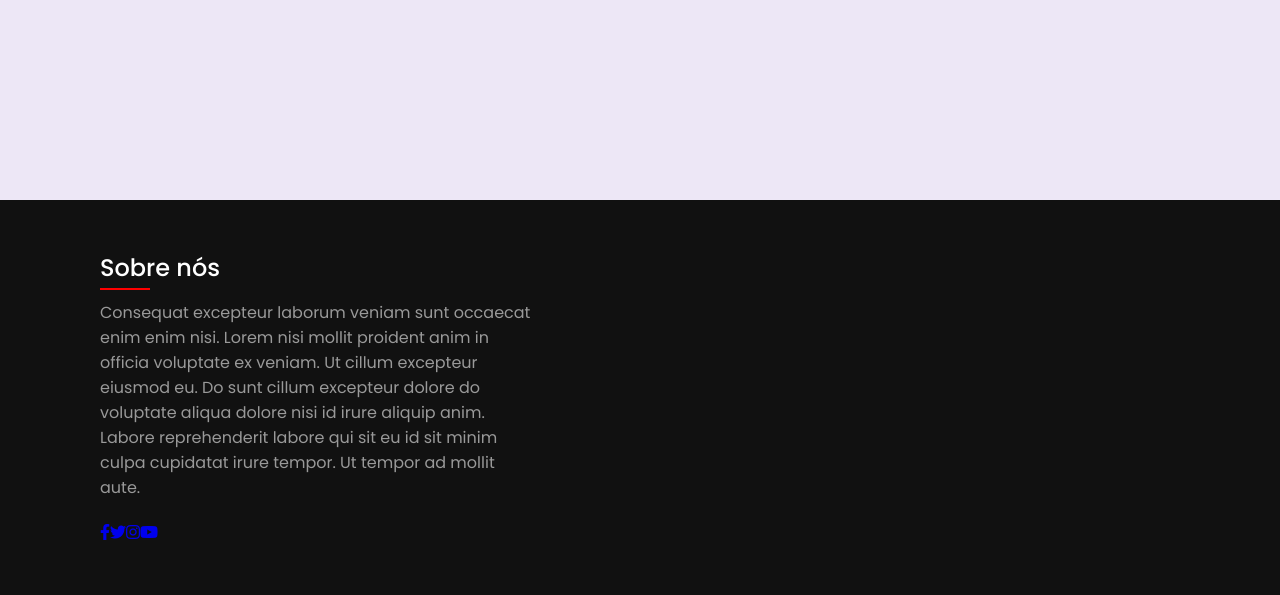
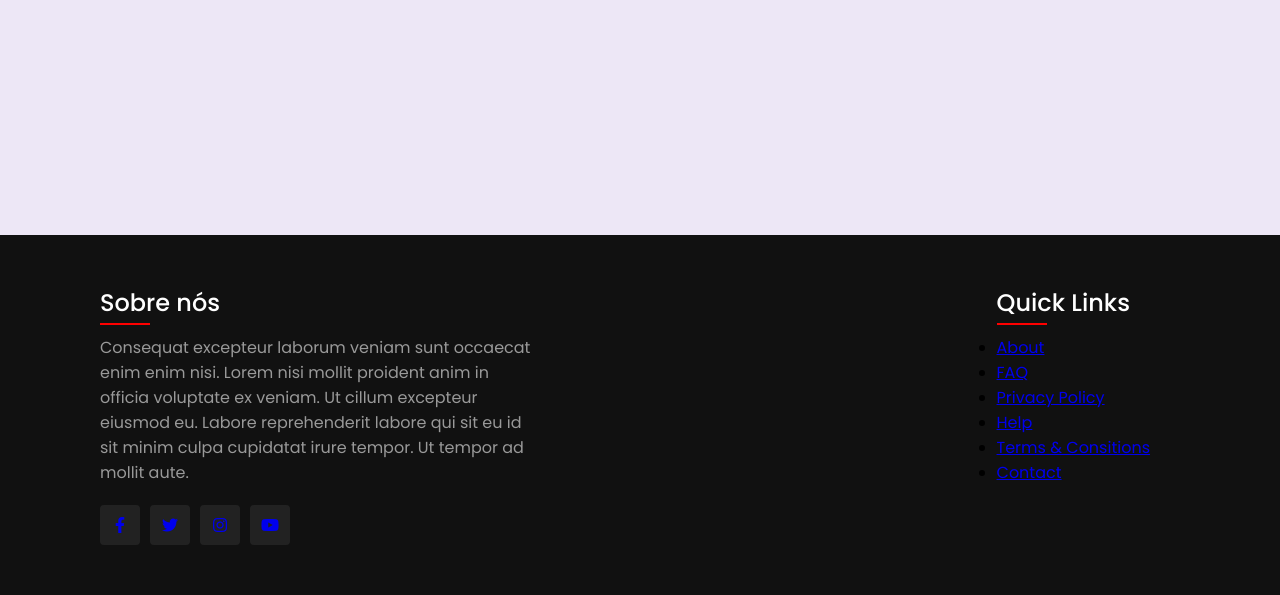
Before and after one commit to HeberSilverio/30diasDeJavaScript-HTML-CSS, a PHP site: page / in a window 1280 px wide. Shown: the part 205-800 px from the top of the page. Run offline with PHP 8.4, Linux system fonts and the light colour scheme.

Commit message:
adiciona estilização

```diff
--- a/Dia 22/index.html
+++ b/Dia 22/index.html
@@ -12,7 +12,7 @@
         <div class="container">
             <div class="sec aboutus">
                 <h2>Sobre nós</h2>
-                <p>Consequat excepteur laborum veniam sunt occaecat enim enim nisi. Lorem nisi mollit proident anim in officia voluptate ex veniam. Ut cillum excepteur eiusmod eu. Do sunt cillum excepteur dolore do voluptate aliqua dolore nisi id irure aliquip anim. Labore reprehenderit labore qui sit eu id sit minim culpa cupidatat irure tempor. Ut tempor ad mollit aute.</p>
+                <p>Consequat excepteur laborum veniam sunt occaecat enim enim nisi. Lorem nisi mollit proident anim in officia voluptate ex veniam. Ut cillum excepteur eiusmod eu. Labore reprehenderit labore qui sit eu id sit minim culpa cupidatat irure tempor. Ut tempor ad mollit aute.</p>
                 <ul class="sci">
                     <li><a href="#"><i class="fab fa-facebook-f"></i></a></li>
                     <li><a href="#"><i class="fab fa-twitter"></i></a></li>
@@ -20,7 +20,17 @@
                     <li><a href="#"><i class="fab fa-youtube"></i></a></li>
                 </ul>
             </div>
-
+            <div class="sec quickLinks">
+                <h2>Quick Links</h2>
+                <ul>
+                    <li><a href="#">About</a></li>
+                    <li><a href="#">FAQ</a></li>
+                    <li><a href="#">Privacy Policy</a></li>
+                    <li><a href="#">Help</a></li>
+                    <li><a href="#">Terms & Consitions</a></li>
+                    <li><a href="#">Contact</a></li>
+                </ul>
+            </div>
         </div>
     </footer>
 </body>
--- a/Dia 22/style.css
+++ b/Dia 22/style.css
@@ -41,7 +41,7 @@ footer .container .sec.aboutus
 {
     width: 40%;
 }
-footer .container .sec.aboutus h2
+footer .container h2
 {
     position: relative;
     color: #FFF;
@@ -74,5 +74,26 @@ footer p
 .sci li a
 {
     display: inline-block;
-    6:32'
+    width: 40px;
+    height: 40px;
+    background: #222;
+    display: flex;
+    justify-content: center;
+    align-items: center;
+    margin-right: 10px;
+    text-decoration: none;
+    border-radius: 4px;
 }
+.sci li a:hover
+{
+    background: #f00;
+}
+.sci li a .fa
+{
+    color: #fff;
+    font-size: 20px;
+}
+.quickLinks
+{
+
+}
```
